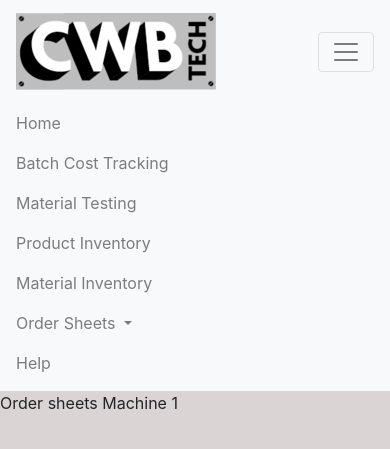
After one commit to Benjamin-Pickers/CWBApp, a Django app: page /CWBDataApp/OrderSheetsMachine1/ in a window 390 px wide, after a click that opens the changed part. The commit adds this page. Shown: the top 449 px of the page. Run offline with Django 3.2, Linux system fonts and the light colour scheme; some libraries are stand-ins or nearby versions.

Commit message:
Updated navbar and added ordersheet pages for each machine

```diff
--- a/CWBDataApp/static/CWBDataApp/base.css
+++ b/CWBDataApp/static/CWBDataApp/base.css
@@ -12,57 +12,12 @@ body
   background-color: var(--bgcolour);
 }
 
-#navImage
-{
-  float: left;
-}
 
 .nav-link
 {
   color: var(--textcolour);
-  font-size: 25px;
 }
 .nav-link:hover
 {
   color: var(--hovercolour);
 }
-
-.toggle-button
-{
-  width: 25px;
-  height: 25px;
-  padding: 2px;
-}
-
-.close-toggle
-{
-  float: right;
-  margin-right: 10px;
-}
-
-.offcanvas-header{ display:none; }
-
-@media (max-width: 992px)
-{
-  .offcanvas-header{ display:block; }
-  .navbar-collapse
-  {
-    position: fixed;
-    z-index: 100;
-    top:0;
-    right: 0;
-    left: 100%;
-    width: 100%;
-    height: 100%
-    padding-right: 1rem;
-    padding-left: 1rem;
-    overflow-y: auto;
-    visibility: hidden;
-    transition: visibility .2s ease-in-out, -webkit-transform .2s ease-in-out;
-  }
-  .navbar-collapse.show
-  {
-    visibility: visible;
-    transform: translateX(-100%);
-  }
-}
--- /dev/null
+++ b/CWBDataApp/templates/CWBDataApp/OrderSheetsMachine1.html
@@ -0,0 +1,7 @@
+{% extends 'CWBDataApp/base.html'%}
+
+{% block title %} {{'Product Inventory'}} {% endblock title %}
+
+{% block content %}
+      <p>Order sheets Machine 1</p>
+{% endblock content %}
--- a/CWBDataApp/templates/CWBDataApp/OrderSheets.html
+++ b/CWBDataApp/templates/CWBDataApp/OrderSheetsMachine2.html
@@ -3,5 +3,5 @@
 {% block title %} {{'Product Inventory'}} {% endblock title %}
 
 {% block content %}
-      <p>Order sheets</p>
+      <p>Order sheets Machine 2</p>
 {% endblock content %}
--- a/CWBDataApp/templates/CWBDataApp/base.html
+++ b/CWBDataApp/templates/CWBDataApp/base.html
@@ -7,9 +7,11 @@
           {{ page_title|default:"Untitled page" }}
         {% endblock title %}
       </title>
+
       <link rel="stylesheet" href="https://stackpath.bootstrapcdn.com/bootstrap/4.3.1/css/bootstrap.min.css" integrity="sha384-ggOyR0iXCbMQv3Xipma34MD+dH/1fQ784/j6cY/iJTQUOhcWr7x9JvoRxT2MZw1T" crossorigin="anonymous"/>
       {% load static %}
       <link rel="stylesheet" type="text/css" href="{% static 'CWBDataApp/base.css'%}">
+
       <meta name="viewport" content="width=device-width, initial-scale=1, shrink-to-fit=no"/>
   </head>
 
@@ -18,19 +20,18 @@
     <main class="flex-fill">
 
       <!-- Menu bar on top of the page-->
-      <nav class="navbar center navbar-expand-lg">
-        <button class="navbar-toggler" type="button" data-trigger="#mainNav">
-          {%load static%}
-          <img src="{% static 'CWBDataApp/images/toggle.png'%}" alt="toggle" class="toggle-button">
+      <nav class="navbar navbar-expand-lg navbar-light bg-light">
+        <a class="navbar-brand" href="#">
+          {% load static %}
+          <img src="{% static 'CWBDataApp/images/cwbtech.jpg'%}" alt="cwbtech">
+        </a>
+        <button class="navbar-toggler" type="button" data-toggle="collapse" data-target="#navbarTogglerDemo01" aria-controls="navbarTogglerDemo01" aria-expanded="false" aria-label="Toggle navigation">
+          <span class="navbar-toggler-icon"></span>
         </button>
 
-        <div class="navbar-collapse justify-content-center" id="mainNav">
-          <div class="offcanvas-header mt-3">
-            <button class="btn btn-outline-danger btn-close close-toggle"> &times Close </button>
-          </div>
-          {% load static %}
-          <img id="navImage" src="{% static 'CWBDataApp/images/cwbtech.jpg'%}" alt="cwbtech">
-          <ul class="nav justify-content-center" id="navText">
+
+        <div class="collapse navbar-collapse" id="navbarTogglerDemo01">
+          <ul class="navbar-nav mr-auto mt-2 mt-lg-0">
               <li class="nav-item">
                 <a class="nav-link" href="{% url 'CWBDataApp:index' %}">Home</a>
               </li>
@@ -46,8 +47,15 @@
               <li class="nav-item">
                 <a class="nav-link" href="{% url 'CWBDataApp:MaterialInventory'%}">Material Inventory</a>
               </li>
-              <li class="nav-item">
-                <a class="nav-link" href="{% url 'CWBDataApp:OrderSheets'%}">Order Sheets</a>
+              <li class="nav-item dropdown">
+                <a class="nav-link dropdown-toggle" href="#" id="navbarDropdownMenuLink" role="button" data-toggle="dropdown" aria-haspopup="true "aria-expanded="false">
+                  Order Sheets
+                </a>
+                <div class="dropdown-menu" aria-labelledby="navbarDropdownMenuLink">
+                  <a class="dropdown-item" href="{% url 'CWBDataApp:OrderSheetsMachine1'%}"> Machine 1 </a>
+                  <a class="dropdown-item" href="{% url 'CWBDataApp:OrderSheetsMachine2'%}"> Machine 2 </a>
+                  <a class="dropdown-item" href="{% url 'CWBDataApp:OrderSheetsMachine3'%}"> Machine 3 </a>
+                </div>
               </li>
               <li class="nav-item">
                 <a class="nav-link" href="{% url 'CWBDataApp:help'%}">Help</a>
--- a/CWBDataApp/urls.py
+++ b/CWBDataApp/urls.py
@@ -9,6 +9,8 @@ urlpatterns = [
     path('MaterialTesting/', views.MaterialTesting, name='MaterialTest'),
     path('ProductInventory/', views.ProductInventory, name='ProductInventory'),
     path('MaterialInventory/', views.MaterialInventory, name='MaterialInventory'),
-    path('OrderSheets/', views.OrderSheets, name='OrderSheets'),
+    path('OrderSheetsMachine1/', views.OrderSheetsMachine1, name='OrderSheetsMachine1'),
+    path('OrderSheetsMachine2/', views.OrderSheetsMachine2, name='OrderSheetsMachine2'),
+    path('OrderSheetsMachine3/', views.OrderSheetsMachine3, name='OrderSheetsMachine3'),
     path('help/', views.help, name='help'),
 ]
--- a/CWBDataApp/views.py
+++ b/CWBDataApp/views.py
@@ -19,8 +19,14 @@ def ProductInventory(request):
 def MaterialInventory(request):
     return render(request, 'CWBDataApp/MaterialInventory.html')
 
-def OrderSheets(request):
-    return render(request, 'CWBDataApp/OrderSheets.html')
+def OrderSheetsMachine1(request):
+    return render(request, 'CWBDataApp/OrderSheetsMachine1.html')
+
+def OrderSheetsMachine2(request):
+    return render(request, 'CWBDataApp/OrderSheetsMachine2.html')
+
+def OrderSheetsMachine3(request):
+    return render(request, 'CWBDataApp/OrderSheetsMachine3.html')
 
 def help(request):
     return render(request, 'CWBDataApp/help.html')
```
Also changed, not shown: CWBDataApp/templates/CWBDataApp/OrderSheetsMachine3.html (added, +7 -0 lines).
